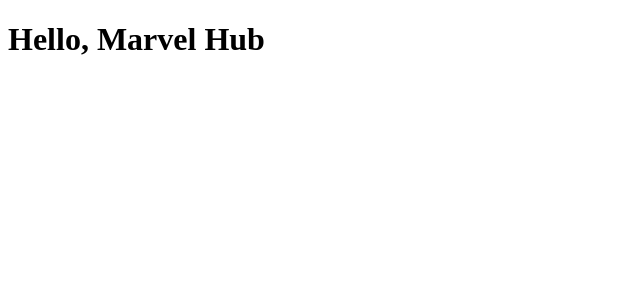
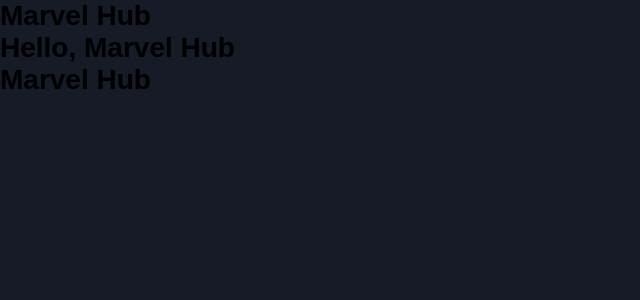
Before and after one commit to felipebarcelospro/marvel-hub, a Next.js app: page / in a window 1280 px wide. Shown: the top 300 px of the page, without its empty margins (0-640 px from the left). Built offline with nearby package versions, Linux system fonts and the light colour scheme.

Commit message:
feat: add styled-components and initial theme

```diff
--- /dev/null
+++ b/src/components/Footer/index.tsx
@@ -0,0 +1,7 @@
+export function Footer (): React.ReactElement {
+  return (
+    <header>
+      <h1>Marvel Hub</h1>
+    </header>
+  )
+}
--- /dev/null
+++ b/src/components/Header/index.tsx
@@ -0,0 +1,7 @@
+export function Header (): React.ReactElement {
+  return (
+    <header>
+      <h1>Marvel Hub</h1>
+    </header>
+  )
+}
--- /dev/null
+++ b/src/layouts/AppLayouts/index.tsx
@@ -0,0 +1,16 @@
+import { Footer } from '../../components/Footer'
+import { Header } from '../../components/Header'
+
+interface AppLayoutProps {
+  children: React.ReactNode
+}
+
+export function AppLayout ({ children }: AppLayoutProps): React.ReactElement {
+  return (
+    <>
+      <Header />
+      {children}
+      <Footer />
+    </>
+  )
+}
--- a/src/pages/_app.tsx
+++ b/src/pages/_app.tsx
@@ -1,5 +1,14 @@
-function MyApp({ Component, pageProps }) {
-  return <Component {...pageProps} />
+
+import { ThemeProvider } from 'styled-components'
+import { GlobalStyle } from '../styles/global'
+
+function MyApp ({ Component, pageProps }): React.ReactElement {
+  return (
+    <ThemeProvider theme={{}}>
+      <GlobalStyle />
+      <Component {...pageProps} />
+    </ThemeProvider>
+  )
 }
 
 export default MyApp
--- a/src/pages/index.tsx
+++ b/src/pages/index.tsx
@@ -1,15 +1,16 @@
 import Head from 'next/head'
+import { AppLayout } from '../layouts/AppLayouts'
 
-export default function Main() {
+export default function Main (): React.ReactElement {
   return (
-    <div>
+    <>
       <Head>
         <title>Marvel Hub</title>
       </Head>
 
-      <main>
+      <AppLayout>
         <h1>Hello, Marvel Hub</h1>
-      </main>
-    </div>
+      </AppLayout>
+    </>
   )
 }
--- /dev/null
+++ b/src/styles/global.ts
@@ -0,0 +1,31 @@
+import { createGlobalStyle } from 'styled-components'
+
+const GlobalStyle = createGlobalStyle`
+  :root {
+    --color-bg: #171A27;
+    --color-bg-accent: #f50057;
+
+    --color-text: #fff;
+    --color-text-secondary: rgba(255, 255, 255, 0.6);
+
+    --color-border: rgba(255, 255, 255, 0.1);
+
+    --color-primary-500: #ED1D24;
+    --color-primary-400: #ED1F69;
+  }
+
+  * {
+    margin: 0;
+    padding: 0;
+    box-sizing: border-box;
+  }
+
+  body {
+    background: var(--color-bg);
+    font-size: 14px;
+    color: var(--color-white);
+    font-family: sans-serif;
+  }
+`
+
+export { GlobalStyle }
```
Also changed, not shown: 1 other file (tests, documents, lock files or other folders).
